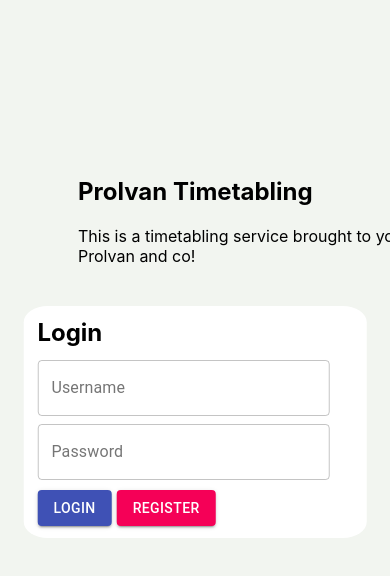
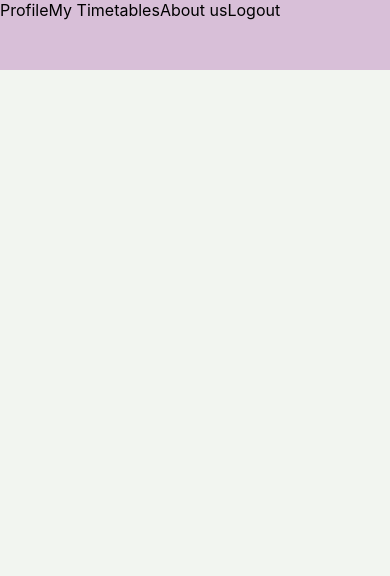
Before and after one commit to a-x-liu/unimelb-timetable, a React (Create React App) app in the folder client/: page /login in a window 390 px wide. Shown: the top 576 px of the page. Built offline with nearby package versions, Linux system fonts and the light colour scheme.

Commit message:
Started main page

```diff
--- a/client/src/App.css
+++ b/client/src/App.css
@@ -1,16 +1,10 @@
-.App {
+/* .App {
   text-align: center;
 }
 
 .App-logo {
   height: 40vmin;
   pointer-events: none;
-}
-
-@media (prefers-reduced-motion: no-preference) {
-  .App-logo {
-    animation: App-logo-spin infinite 20s linear;
-  }
 }
 
 
@@ -27,16 +21,7 @@
 
 .App-link {
   color: #61dafb;
-}
-
-@keyframes App-logo-spin {
-  from {
-    transform: rotate(0deg);
-  }
-  to {
-    transform: rotate(360deg);
-  }
-}
+} */
 
 .loginPage {
   position:fixed;
@@ -99,6 +84,7 @@
 
 html{
   background-color: #f2f5f0;
+  height: 100%;
 }
 
 #wrapper {
@@ -113,65 +99,44 @@ html{
   overflow: hidden;
 }
 
-#wave1 {
-  width: 700px;
-  height: 650px;
-  position: absolute;
-  top: -50%;
-  left: 40%;
-  margin-left: -500px;
-  margin-top: -500px;
-  border-radius: 35%;
-  background: #f2f5f0;
-  animation: wave 15s infinite linear;
-}
-
-#wave2 {
-  width: 700px;
-  height: 650px;
-  position: absolute;
-  top: -50%;
-  left: 45%;
-  margin-top: -500px;
-  border-radius: 35%;
-  background: #f2f5f0;
-  animation: wave 15s infinite linear;
-}
 
 #wave {
   margin-top: 706px;
 }
 
-@keyframes wave {
-  from { transform: rotate(0deg);}
-  from { transform: rotate(360deg);}
-}
-@media (max-width: 1000px){
+@media (max-width: 1200px){
   #container{
     display: flex;
     justify-content: center;
     flex-direction: column;
   }
   #info{
-    width: 100%;
-    top:25%;
-    left:70%;
-    flex:1;
-
+    width: 329px;
+    top:20%;
+    left: 50%;
   }
   .loginPage{
     float:none;
     top:50%;
     left:50%;
-    flex:2;
   }
 }
 
 #container {
   display: flex;
-
 }
 
 #wave {
   width: 100%;
 }
+
+#homeButton {
+  float: left;
+  margin-top: -706px;
+}
+
+#banner {
+  background-color: thistle;
+  width: 100%;
+  height: 70px;
+}
--- a/client/src/App.js
+++ b/client/src/App.js
@@ -1,6 +1,7 @@
 import React from 'react';
 import './App.css';
 import Register from './components/Register';
+import Login from './components/Login';
 
 import {
   BrowserRouter as Router,
@@ -54,15 +55,17 @@ function LoginSection () {
         <h2> Prolvan Timetabling</h2>
         <div> This is a timetabling service brought to you by Prolvan and co!</div>
       </div>
-      <div className="loginPage" id="section">
+      <div className="loginPage">
         <h2>Login</h2>
         <form onSubmit={submitLogin}>
           <TextField id="loginUsername" label="Username" variant="outlined" style={username}/>
           <TextField id="loginPassword" label="Password" variant="outlined" type="password" style={password} />
           <div className="loginButton">
-            <Button variant="contained" color="primary">
-              Login
-            </Button>
+            <Link to="/login" style={{ textDecoration: 'none' }}>
+              <Button variant="contained" color="primary">
+                Login
+              </Button>
+            </Link>
             <Link to="/register" style={{ textDecoration: 'none' }}>
               <Button variant="contained" color="secondary">
                 Register
@@ -97,7 +100,7 @@ function App () {
           <Register />
         </Route>
         <Route path="/login">
-          <LoginSection />
+          <Login />
         </Route>
         <Route path="/dashboard">
           <LoginSection />
--- /dev/null
+++ b/client/src/components/Login.js
@@ -0,0 +1,25 @@
+import React from 'react';
+import '../App.css';
+import Wave from 'react-wavify';
+import Button from '@material-ui/core/Button';
+
+import {
+    BrowserRouter as Router,
+    Switch,
+    Route,
+    Link,
+} from 'react-router-dom';
+
+export default function () {
+    return (
+        <div>
+            <div id="banner">
+                <span class="menuButton">Profile</span>
+                <span>My Timetables</span>
+                <span>About us</span>
+                <span>Logout</span>
+
+            </div>
+        </div>
+    );
+}
--- a/client/src/components/Register.js
+++ b/client/src/components/Register.js
@@ -2,6 +2,7 @@ import React from 'react';
 import '../App.css';
 import TextField from '@material-ui/core/TextField';
 import Button from '@material-ui/core/Button';
+import Wave from 'react-wavify';
 
 import {
     BrowserRouter as Router,
@@ -31,11 +32,13 @@ const username = {
 export default function () {
     return (
         <div>
-            <Link to="/" style={{ textDecoration: 'none' }}>
-                <Button variant="contained" color="primary">
-                    Return Home
-                </Button>
-            </Link>
+            <div id="homeButton">
+                <Link to="/" style={{ textDecoration: 'none' }}>
+                    <Button variant="contained" color="primary">
+                        Return Home
+                    </Button>
+                </Link>
+            </div>
             <div className="RegisterPage">
                 <h2>Register here!</h2>
                 <form>
@@ -51,6 +54,19 @@ export default function () {
                     </div>
                 </form>
             </div>
+            <div id="wave">
+                <Wave fill='#D3EAFF'
+                    paused={false}
+                    options={{
+                        position: 'fixed',
+                        bottom: '0px',
+                        height: 20,
+                        amplitude: 35,
+                        speed: 0.2,
+                        points: 4
+                    }}
+                />
+            </div>
         </div>
     );
 }
```
